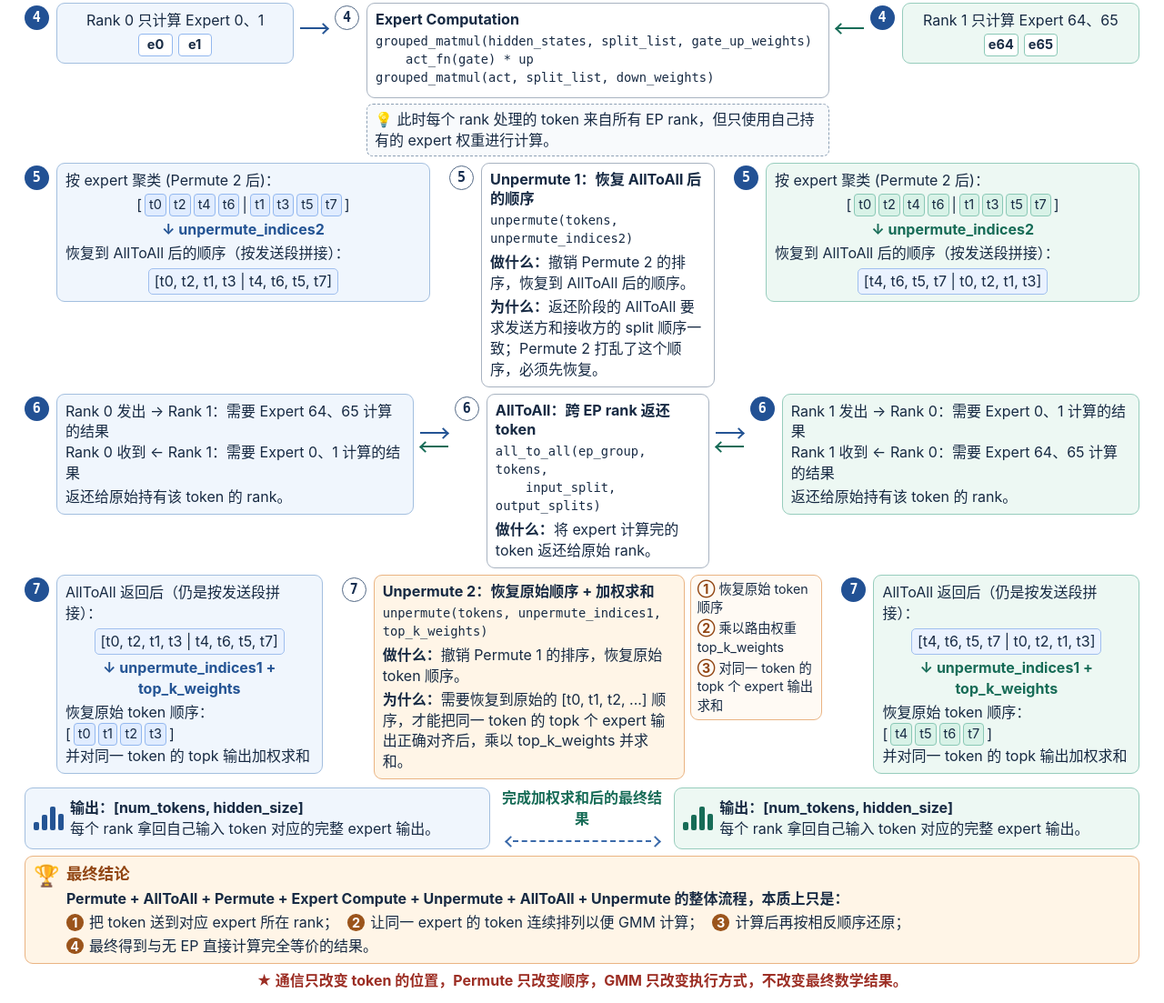
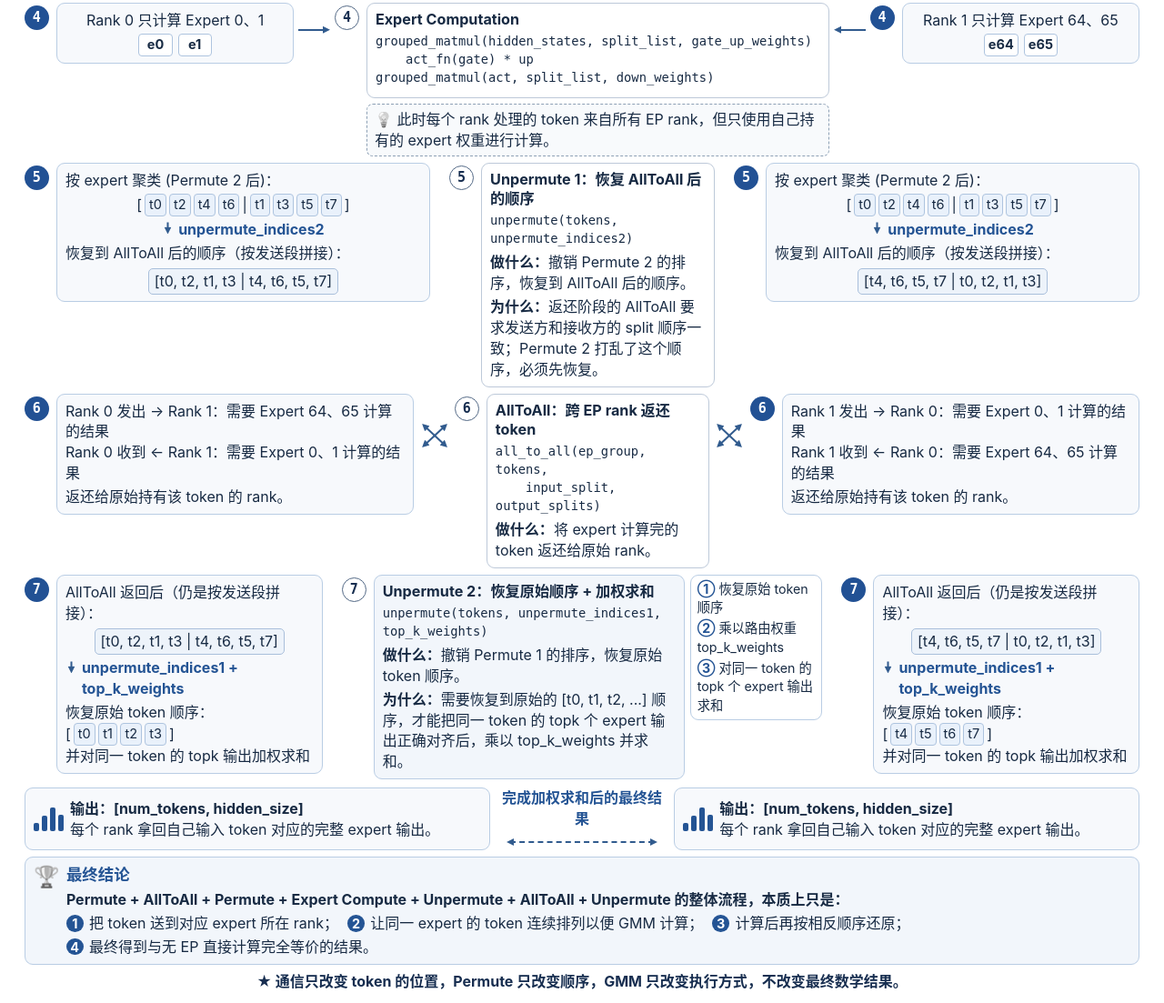
Before and after one commit to jiaqiw09/jiaqiw09.github.io, a plain HTML site: page notes/fsdp2-ep/index.html in a window 1280 px wide. Shown: the part 1393-2496 px from the top of the page at 91% size. Drawn offline with Linux system fonts and the light colour scheme.

Commit message:
Restore original FSDP2 EP connectors and simplify diagram colors

```diff
--- a/notes/fsdp2-ep/index.html
+++ b/notes/fsdp2-ep/index.html
@@ -11,9 +11,8 @@
   --dim: #405974;
   --navy: #172e50;
   --blue: #245494;
-  --green: #176c57;
+  --arrow: #315b8e;
   --line: #c7d6e8;
-  --orange: #914512;
   --mono: "DejaVu Sans Mono", Consolas, "Noto Sans CJK SC", monospace;
   font-family: Inter, "Noto Sans CJK SC", "PingFang SC", "Microsoft YaHei", system-ui, sans-serif;
 }
@@ -31,11 +30,16 @@ code { overflow-wrap: anywhere; }
 header { background: #fff; color: var(--navy); border: 1px solid var(--line); border-radius: 12px; padding: 14px 10px 16px; }
 .grid { display: grid; gap: 9px; }
 .intro { grid-template-columns: minmax(0, .97fr) minmax(0, 1.03fr); margin-top: 10px; }
-.card { background: var(--fill, #fff); border: 1px solid var(--border, #b3c8e3); border-radius: 9px; padding: 7px 9px; min-width: 0; overflow-wrap: anywhere; }
-.r0 { --fill: #f0f6fd; --border: #a3bfdf; --tone: #245494; --chip: #e0ecff; --chip-border: #93b8ef; }
-.r1 { --fill: #edf8f3; --border: #97cdbd; --tone: #176c57; --chip: #d8f2e7; --chip-border: #8ac8b6; }
-.neutral { --border: #a8b3c1; }
-.warm { --fill: #fff5e7; --border: #eab483; --tone: var(--orange); }
+.card { background: var(--fill, #fff); border: 1px solid var(--border, var(--line)); border-radius: 9px; padding: 7px 9px; min-width: 0; overflow-wrap: anywhere; }
+.r0, .r1 {
+  --fill: #f7f9fc;
+  --border: #b9cde4;
+  --tone: var(--blue);
+  --chip: #e9f1fb;
+  --chip-border: #aec4df;
+}
+.neutral { --border: #bdc9d9; }
+.emphasis { --fill: #f2f6fb; --border: #b9cde4; --tone: var(--blue); }
 .centered { text-align: center; }
 ul,ol { margin: 3px 0 0; padding-left: 1.45em; }
 .intro ul { padding-left: 1.2em; }
@@ -47,21 +51,42 @@ ul,ol { margin: 3px 0 0; padding-left: 1.45em; }
 .rank-pair { grid-template-columns: minmax(0, 1fr) minmax(112px, .36fr) minmax(0, 1fr); align-items: stretch; margin-top: 9px; }
 .rank-head { padding: 0 0 6px; text-align: center; }
 .rank-head h2 { padding: 5px 7px; margin: 0 0 4px; border-bottom: 1px solid var(--border); background: var(--chip); border-radius: 8px 8px 0 0; }
-.exchange { display: grid; align-content: center; justify-items: center; text-align: center; gap: 5px; color: #a12d22; font-weight: 750; }
-.wire { display: grid; grid-template-columns: 7px minmax(0, 1fr) 7px; align-items: center; width: min(90%, 220px); color: #3b6aaa; margin-block: 4px; }
-.wire > span { border-top: 2px dashed currentColor; }
-.wire::before, .wire::after, .flow-arrow::after {
-  content: ""; width: 7px; height: 7px;
-  border-top: 2px solid currentColor; border-right: 2px solid currentColor;
-  transform: rotate(45deg);
+.exchange { display: grid; align-content: center; justify-items: center; text-align: center; gap: 5px; color: var(--blue); font-weight: 750; }
+.connection {
+  position: relative;
+  display: block;
+  height: 10px;
+  color: var(--arrow);
 }
-.wire::before { transform: rotate(-135deg); }
-.flow-arrow { display: block; position: relative; height: 12px; color: var(--blue); }
-.flow-arrow::before { content: ""; position: absolute; top: 5px; inset-inline: 2px 4px; border-top: 2px solid currentColor; }
-.flow-arrow::after { position: absolute; top: 2px; right: 3px; }
-.flow-arrow.reverse { color: var(--green); }
-.flow-arrow.reverse::before { inset-inline: 4px 2px; }
-.flow-arrow.reverse::after { right: auto; left: 3px; transform: rotate(-135deg); }
+.connection > span {
+  position: absolute;
+  inset-inline: 0;
+  top: 4px;
+  border-top: 2px solid currentColor;
+}
+.connection.points-left > span, .connection.both-ends > span { left: 4px; }
+.connection.points-right > span, .connection.both-ends > span { right: 4px; }
+.connection::before, .connection::after {
+  position: absolute;
+  top: 1px;
+  z-index: 1;
+  width: 8px;
+  height: 8px;
+}
+.connection.points-left::before, .connection.both-ends::before {
+  content: "";
+  left: 0;
+  background: currentColor;
+  clip-path: polygon(0 50%, 100% 0, 100% 100%);
+}
+.connection.points-right::after, .connection.both-ends::after {
+  content: "";
+  right: 0;
+  background: currentColor;
+  clip-path: polygon(100% 50%, 0 0, 0 100%);
+}
+.wire { width: min(90%, 220px); margin-block: 4px; }
+.wire > span { border-top-style: dashed; }
 .workflow { display: grid; margin-top: 7px; gap: 7px; }
 .stage {
   --side: 1.33fr;
@@ -78,9 +103,31 @@ ul,ol { margin: 3px 0 0; padding-left: 1.45em; }
 }
 .stage.compute { --side: .79fr; --center: 1.45fr; }
 .stage.combine { --side: .93fr; --center: 1.5fr; }
-.connector { display: grid; align-self: start; gap: 3px; margin-top: 37px; }
-.compute .connector { margin-top: 22px; }
-.sort-arrow { width: 18px; margin: 2px auto; transform: rotate(90deg); }
+.connector { align-self: start; justify-self: stretch; margin-top: 35px; }
+.cross-connector {
+  display: grid;
+  place-items: center;
+  justify-self: center;
+  width: 100%;
+  max-width: 34px;
+  height: 30px;
+  margin-top: 31px;
+}
+.cross-connector .connection { grid-area: 1 / 1; width: 112%; }
+.cross-connector .connection:first-child { transform: rotate(43deg); }
+.cross-connector .connection:last-child { transform: rotate(-43deg); }
+.compute .connector { margin-top: 25px; }
+.sort-arrow {
+  display: block;
+  width: 12px;
+  height: 9px;
+  margin: 4px auto;
+  background: var(--arrow);
+  clip-path: polygon(0 0, 100% 0, 50% 100%);
+}
+.down-mark { width: 13px; transform: rotate(90deg); }
+.restore-label { display: flex; align-items: flex-start; justify-content: center; gap: 5px; color: var(--blue); }
+.restore-label .down-mark { flex: 0 0 13px; margin-top: .36em; }
 .lane { display: grid; grid-template-columns: 29px minmax(0, 1fr); gap: 6px; align-items: start; min-width: 0; }
 .badge { display: grid; place-items: center; width: 27px; height: 27px; border-radius: 50%; font: 750 15px var(--mono); background: #225194; color: white; margin-top: 3px; }
 .middle .badge { color: var(--navy); background: white; border: 1.4px solid #526885; }
@@ -88,23 +135,22 @@ ul,ol { margin: 3px 0 0; padding-left: 1.45em; }
 .middle pre { margin: 4px 0; }
 .chips { display: inline-flex; flex-wrap: wrap; align-items: center; justify-content: center; gap: 3px; vertical-align: middle; }
 .chip { display: inline-grid; place-items: center; padding: 1px 4px; min-width: 1.5em; font-size: .91em; background: var(--chip, #e0ecff); border: 1px solid var(--chip-border, #93b8ef); border-radius: 4px; color: var(--ink); }
-.chip.remote { background: #ffedcf; border-color: #e5b56c; }
+.chip.remote { background: #fff; border-style: dashed; }
 .chip.expert { background: white; min-width: 2.55em; font-weight: 700; margin-inline: 3px; }
 .stack-sorted { display: grid; grid-template-columns: minmax(0, 1fr) 10px minmax(0, 1fr); gap: 4px; align-items: end; padding: 4px 0 2px; text-align: center; }
 .stack-sorted .chips { position: relative; border-top: 1px solid #92a5bc; padding-top: 2px; margin-bottom: 1px; }
 .stack-sorted .caption { display: block; }
-.save { width: fit-content; max-width: 100%; margin: 5px auto 0; padding: 1px 6px; border: 1px dashed #9765df; background: #faf4ff; border-radius: 7px; color: #603bae; font-size: .9em; text-align: center; }
+.save { width: fit-content; max-width: 100%; margin: 5px auto 0; padding: 1px 6px; border: 1px dashed #a4b7ce; background: #fff; border-radius: 7px; color: var(--blue); font-size: .9em; text-align: center; }
 .input-lists { display: grid; gap: 2px; margin: 4px 0; }
 .input-lists > div { display: flex; align-items: baseline; flex-wrap: wrap; gap: 3px 5px; }
 .input-lists .caption { white-space: nowrap; }
 .reordered { text-align: center; border-top: 1px solid #93a5b6; padding-top: 5px; margin-top: 3px; }
-.reordered strong,.rank-accent { color: var(--tone); }
+.reordered strong { color: var(--blue); }
 .expert-labels { text-align: center; word-spacing: .3em; color: var(--navy); margin-top: 2px; }
-.sequence { display: inline-block; max-width: 100%; border: 1px solid #a0bfee; border-radius: 5px; background: #eaf2ff; padding: 2px 6px; margin-top: 3px; }
+.sequence { display: inline-block; max-width: 100%; border: 1px solid #a9bfdb; border-radius: 5px; background: #edf3fa; padding: 2px 6px; margin-top: 3px; }
 .combine-mid { grid-template-columns: minmax(0, 2.35fr) minmax(0, 1fr); gap: 6px; align-items: start; }
-.combine-mid .side-steps { padding: 5px 7px; font-size: .89em; background: #fffaf4; }
-.side-steps b { color: var(--orange); }
-.output .exchange { color: #176c57; }
+.combine-mid .side-steps { padding: 5px 7px; font-size: .89em; background: #fff; }
+.side-steps b { color: var(--blue); }
 .output .card { display: grid; grid-template-columns: 34px minmax(0, 1fr); gap: 6px; align-items: center; }
 .histogram { display: flex; gap: 3px; align-items: flex-end; }
 .histogram i { width: 6px; background: var(--tone); height: 9px; border-radius: 2px; }
@@ -113,9 +159,10 @@ ul,ol { margin: 3px 0 0; padding-left: 1.45em; }
 .histogram i:nth-child(4) { height: 18px; }
 .conclusion { display: grid; grid-template-columns: 28px minmax(0, 1fr); gap: 8px; margin-top: 7px; }
 .conclusion .trophy { font-size: 23px; line-height: 1.3; }
+.symbol { display: inline-block; filter: grayscale(1); }
 .result-steps { display: flex; flex-wrap: wrap; gap: 3px 10px; margin-top: 3px; }
-.result-steps b { display: inline-grid; min-width: 1.3em; height: 1.3em; place-items: center; margin-right: 2px; border-radius: 50%; background: #9b541b; color: white; font-size: .9em; }
-.closing { margin-top: 7px; color: #9c2e24; font-weight: 750; text-align: center; }
+.result-steps b { display: inline-grid; min-width: 1.3em; height: 1.3em; place-items: center; margin-right: 2px; border-radius: 50%; background: var(--blue); color: white; font-size: .9em; }
+.closing { margin-top: 7px; color: var(--navy); font-weight: 750; text-align: center; }
 @media(max-width:1100px) {
   .stage { --side: 1fr; --center: .88fr; gap: 9px; }
   .stage.compute { --side: .83fr; --center: 1.35fr; }
@@ -124,7 +171,8 @@ ul,ol { margin: 3px 0 0; padding-left: 1.45em; }
 }
 @media(max-width:740px) {
   .intro, .stage, .stage.with-connector { grid-template-columns: 1fr; }
-  .connector, .compute .connector { justify-self: center; width: 22px; margin: 3px 0; transform: rotate(90deg); }
+  .connector, .compute .connector { justify-self: center; width: 25px; margin: 4px 0; }
+  .compute .connector { transform: rotate(90deg); }
   .rank-pair { grid-template-columns: minmax(0, 1fr) minmax(74px,.4fr) minmax(0,1fr); }
   .workflow { gap: 10px; }
   .stage { gap: 4px; padding-top: 5px; border-top: 1px solid var(--line); }
@@ -151,7 +199,7 @@ ul,ol { margin: 3px 0 0; padding-left: 1.45em; }
         <li>Permute / Unpermute 操作的是这 S×topk 个向量在行维度上的重排。</li>
         <li><strong>关键前提</strong>：在 FSDP2 + EP 架构下，EP group 内各 rank 属于不同的数据分片，因此看到的输入 token 不同；AllToAll 负责把 token 发往对应 expert 所在 rank，并在计算后返还。</li>
       </ol>
-      <p class="callout">💡 <strong>注：</strong>4 卡、ep_size=2 时，EP group 可为 {卡0, 卡1} 与 {卡2, 卡3}；这里仅展示一个 EP group 内两张卡如何协作完成 MoE 计算。</p>
+      <p class="callout"><span class="symbol" aria-hidden="true">💡</span> <strong>注：</strong>4 卡、ep_size=2 时，EP group 可为 {卡0, 卡1} 与 {卡2, 卡3}；这里仅展示一个 EP group 内两张卡如何协作完成 MoE 计算。</p>
     </section>
     <section class="card r0">
       <h2>3.1 为什么数学上等价</h2>
@@ -173,7 +221,7 @@ ul,ol { margin: 3px 0 0; padding-left: 1.45em; }
       <p>输入 tokens: [t0, t1, t2, t3]</p><p class="caption">卡0的 FSDP2 数据分片</p>
       <p>top_k_index: [[0,64], [1,65], ...]</p><p class="caption">全局 expert 编号</p>
     </section>
-    <div class="exchange"><p>输入 token 不同<br>（不同 DP 分片）</p><span class="wire" aria-hidden="true"><span></span></span></div>
+    <div class="exchange"><p>输入 token 不同<br>（不同 DP 分片）</p><span class="wire connection both-ends" aria-hidden="true"><span></span></span></div>
     <section class="card rank-head r1">
       <h2>EP Rank 1（持有 Expert 64–127）</h2>
       <p>输入 tokens: [t4, t5, t6, t7]</p><p class="caption">卡1的 FSDP2 数据分片</p>
@@ -210,14 +258,14 @@ ul,ol { margin: 3px 0 0; padding-left: 1.45em; }
         <p>Rank 0 发出 → Rank 1：卡0数据中路由到 Expert 64、65 的 token<br>Rank 0 收到 ← Rank 1：卡1数据中路由到 Expert 0、1 的 token</p>
         <p>现在 Rank 0 汇集了所有 EP rank 中需要 Expert 0、1 处理的 token。</p>
       </div></div>
-      <div class="connector" aria-hidden="true"><span class="flow-arrow"></span><span class="flow-arrow reverse"></span></div>
+      <div class="connector cross-connector" aria-hidden="true"><span class="connection both-ends"><span></span></span><span class="connection both-ends"><span></span></span></div>
       <div class="lane middle neutral"><span class="badge" aria-hidden="true">2</span><div class="card">
         <h3 id="step-2">AllToAll：跨 EP rank 交换 token</h3>
         <pre>all_to_all(ep_group, tokens,
     output_splits, input_split)</pre>
         <p><strong>做什么：</strong>将需要远端 expert 计算的 token 发给对应 rank，同时接收其他 rank 发来的、需要本地 expert 计算的 token。</p>
       </div></div>
-      <div class="connector" aria-hidden="true"><span class="flow-arrow"></span><span class="flow-arrow reverse"></span></div>
+      <div class="connector cross-connector" aria-hidden="true"><span class="connection both-ends"><span></span></span><span class="connection both-ends"><span></span></span></div>
       <div class="lane r1"><span class="badge" aria-hidden="true">2</span><div class="card">
         <p>Rank 1 发出 → Rank 0：卡1数据中路由到 Expert 0、1 的 token<br>Rank 1 收到 ← Rank 0：卡0数据中路由到 Expert 64、65 的 token</p>
         <p>现在 Rank 1 汇集了所有 EP rank 中需要 Expert 64、65 处理的 token。</p>
@@ -231,7 +279,7 @@ ul,ol { margin: 3px 0 0; padding-left: 1.45em; }
           <div><span class="caption">来自卡0:</span><span class="chips"><span class="chip">t0(→e0)</span><span class="chip">t2(→e0)</span><span class="chip remote">t1(→e1)</span><span class="chip remote">t3(→e1)</span></span></div>
           <div><span class="caption">来自卡1:</span><span class="chips"><span class="chip">t4(→e0)</span><span class="chip">t6(→e0)</span><span class="chip remote">t5(→e1)</span><span class="chip remote">t7(→e1)</span></span></div>
         </div>
-        <p class="centered">混杂在一起，同一 expert 的 token 不连续</p><span class="sort-arrow flow-arrow" aria-hidden="true"></span>
+        <p class="centered">混杂在一起，同一 expert 的 token 不连续</p><span class="sort-arrow" aria-hidden="true"></span>
         <div class="reordered"><strong>Rank 0 Permute 2 后：</strong> <span class="chips"><span>[</span><span class="chip">t0</span><span class="chip">t2</span><span class="chip">t4</span><span class="chip">t6</span><span>|</span><span class="chip remote">t1</span><span class="chip remote">t3</span><span class="chip remote">t5</span><span class="chip remote">t7</span><span>]</span></span></div>
         <p class="expert-labels mono">e0 e0 e0 e0　 e1 e1 e1 e1</p>
         <p>同一 expert 的 token 连续，split_list = [4, 4]，可直接 grouped matmul</p>
@@ -249,7 +297,7 @@ ul,ol { margin: 3px 0 0; padding-left: 1.45em; }
           <div><span class="caption">来自卡1:</span><span class="chips"><span class="chip">t4(→e64)</span><span class="chip">t6(→e64)</span><span class="chip remote">t5(→e65)</span><span class="chip remote">t7(→e65)</span></span></div>
           <div><span class="caption">来自卡0:</span><span class="chips"><span class="chip">t0(→e64)</span><span class="chip">t2(→e64)</span><span class="chip remote">t1(→e65)</span><span class="chip remote">t3(→e65)</span></span></div>
         </div>
-        <p class="centered">混杂在一起，同一 expert 的 token 不连续</p><span class="sort-arrow flow-arrow" aria-hidden="true"></span>
+        <p class="centered">混杂在一起，同一 expert 的 token 不连续</p><span class="sort-arrow" aria-hidden="true"></span>
         <div class="reordered"><strong>Rank 1 Permute 2 后：</strong> <span class="chips"><span>[</span><span class="chip">t0</span><span class="chip">t2</span><span class="chip">t4</span><span class="chip">t6</span><span>|</span><span class="chip remote">t1</span><span class="chip remote">t3</span><span class="chip remote">t5</span><span class="chip remote">t7</span><span>]</span></span></div>
         <p class="expert-labels mono">e64 e64 e64 e64　 e65 e65 e65 e65</p>
         <p>同一 expert 的 token 连续，split_list = [4, 4]，可直接 grouped matmul</p>
@@ -259,16 +307,16 @@ ul,ol { margin: 3px 0 0; padding-left: 1.45em; }
 
     <section class="stage compute with-connector" data-step="4" aria-labelledby="step-4">
       <div class="lane r0"><span class="badge" aria-hidden="true">4</span><div class="card centered"><p>Rank 0 只计算 Expert 0、1</p><p><span class="chip expert">e0</span><span class="chip expert">e1</span></p></div></div>
-      <div class="connector" aria-hidden="true"><span class="flow-arrow"></span></div>
+      <div class="connector" aria-hidden="true"><span class="connection points-right"><span></span></span></div>
       <div class="lane middle neutral"><span class="badge" aria-hidden="true">4</span><div>
         <div class="card"><h3 id="step-4">Expert Computation</h3>
           <pre>grouped_matmul(hidden_states, split_list, gate_up_weights)
     act_fn(gate) * up
 grouped_matmul(act, split_list, down_weights)</pre>
         </div>
-        <p class="callout">💡 此时每个 rank 处理的 token 来自所有 EP rank，但只使用自己持有的 expert 权重进行计算。</p>
+        <p class="callout"><span class="symbol" aria-hidden="true">💡</span> 此时每个 rank 处理的 token 来自所有 EP rank，但只使用自己持有的 expert 权重进行计算。</p>
       </div></div>
-      <div class="connector" aria-hidden="true"><span class="flow-arrow reverse"></span></div>
+      <div class="connector" aria-hidden="true"><span class="connection points-left"><span></span></span></div>
       <div class="lane r1"><span class="badge" aria-hidden="true">4</span><div class="card centered"><p>Rank 1 只计算 Expert 64、65</p><p><span class="chip expert">e64</span><span class="chip expert">e65</span></p></div></div>
     </section>
 
@@ -276,7 +324,7 @@ grouped_matmul(act, split_list, down_weights)</pre>
       <div class="lane r0"><span class="badge" aria-hidden="true">5</span><div class="card">
         <p>按 expert 聚类 (Permute 2 后)：</p>
         <p class="centered"><span class="chips"><span>[</span><span class="chip">t0</span><span class="chip">t2</span><span class="chip">t4</span><span class="chip">t6</span><span>|</span><span class="chip">t1</span><span class="chip">t3</span><span class="chip">t5</span><span class="chip">t7</span><span>]</span></span></p>
-        <p class="centered rank-accent"><strong>↓ unpermute_indices2</strong></p>
+        <p class="restore-label"><span class="connection points-right down-mark" aria-hidden="true"><span></span></span><strong>unpermute_indices2</strong></p>
         <p>恢复到 AllToAll 后的顺序（按发送段拼接）：</p>
         <p class="centered"><span class="sequence">[t0, t2, t1, t3 | t4, t6, t5, t7]</span></p>
       </div></div>
@@ -290,7 +338,7 @@ unpermute_indices2)</pre>
       <div class="lane r1"><span class="badge" aria-hidden="true">5</span><div class="card">
         <p>按 expert 聚类 (Permute 2 后)：</p>
         <p class="centered"><span class="chips"><span>[</span><span class="chip">t0</span><span class="chip">t2</span><span class="chip">t4</span><span class="chip">t6</span><span>|</span><span class="chip">t1</span><span class="chip">t3</span><span class="chip">t5</span><span class="chip">t7</span><span>]</span></span></p>
-        <p class="centered rank-accent"><strong>↓ unpermute_indices2</strong></p>
+        <p class="restore-label"><span class="connection points-right down-mark" aria-hidden="true"><span></span></span><strong>unpermute_indices2</strong></p>
         <p>恢复到 AllToAll 后的顺序（按发送段拼接）：</p>
         <p class="centered"><span class="sequence">[t4, t6, t5, t7 | t0, t2, t1, t3]</span></p>
       </div></div>
@@ -301,14 +349,14 @@ unpermute_indices2)</pre>
         <p>Rank 0 发出 → Rank 1：需要 Expert 64、65 计算的结果<br>Rank 0 收到 ← Rank 1：需要 Expert 0、1 计算的结果</p>
         <p>返还给原始持有该 token 的 rank。</p>
       </div></div>
-      <div class="connector" aria-hidden="true"><span class="flow-arrow"></span><span class="flow-arrow reverse"></span></div>
+      <div class="connector cross-connector" aria-hidden="true"><span class="connection both-ends"><span></span></span><span class="connection both-ends"><span></span></span></div>
       <div class="lane middle neutral"><span class="badge" aria-hidden="true">6</span><div class="card">
         <h3 id="step-6">AllToAll：跨 EP rank 返还 token</h3>
         <pre>all_to_all(ep_group, tokens,
     input_split, output_splits)</pre>
         <p><strong>做什么：</strong>将 expert 计算完的 token 返还给原始 rank。</p>
       </div></div>
-      <div class="connector" aria-hidden="true"><span class="flow-arrow"></span><span class="flow-arrow reverse"></span></div>
+      <div class="connector cross-connector" aria-hidden="true"><span class="connection both-ends"><span></span></span><span class="connection both-ends"><span></span></span></div>
       <div class="lane r1"><span class="badge" aria-hidden="true">6</span><div class="card">
         <p>Rank 1 发出 → Rank 0：需要 Expert 0、1 计算的结果<br>Rank 1 收到 ← Rank 0：需要 Expert 64、65 计算的结果</p>
         <p>返还给原始持有该 token 的 rank。</p>
@@ -319,10 +367,10 @@ unpermute_indices2)</pre>
       <div class="lane r0"><span class="badge" aria-hidden="true">7</span><div class="card">
         <p>AllToAll 返回后（仍是按发送段拼接）：</p>
         <p class="centered"><span class="sequence">[t0, t2, t1, t3 | t4, t6, t5, t7]</span></p>
-        <p class="centered rank-accent"><strong>↓ unpermute_indices1 + top_k_weights</strong></p>
+        <p class="restore-label"><span class="connection points-right down-mark" aria-hidden="true"><span></span></span><strong>unpermute_indices1 + top_k_weights</strong></p>
         <p>恢复原始 token 顺序：<span class="chips"><span>[</span><span class="chip">t0</span><span class="chip">t1</span><span class="chip">t2</span><span class="chip">t3</span><span>]</span></span><br>并对同一 token 的 topk 输出加权求和</p>
       </div></div>
-      <div class="lane middle warm"><span class="badge" aria-hidden="true">7</span><div class="grid combine-mid">
+      <div class="lane middle emphasis"><span class="badge" aria-hidden="true">7</span><div class="grid combine-mid">
         <div class="card">
           <h3 id="step-7">Unpermute 2：恢复原始顺序 + 加权求和</h3>
           <pre>unpermute(tokens, unpermute_indices1,
@@ -335,7 +383,7 @@ top_k_weights)</pre>
       <div class="lane r1"><span class="badge" aria-hidden="true">7</span><div class="card">
         <p>AllToAll 返回后（仍是按发送段拼接）：</p>
         <p class="centered"><span class="sequence">[t4, t6, t5, t7 | t0, t2, t1, t3]</span></p>
-        <p class="centered rank-accent"><strong>↓ unpermute_indices1 + top_k_weights</strong></p>
+        <p class="restore-label"><span class="connection points-right down-mark" aria-hidden="true"><span></span></span><strong>unpermute_indices1 + top_k_weights</strong></p>
         <p>恢复原始 token 顺序：<span class="chips"><span>[</span><span class="chip">t4</span><span class="chip">t5</span><span class="chip">t6</span><span class="chip">t7</span><span>]</span></span><br>并对同一 token 的 topk 输出加权求和</p>
       </div></div>
     </section>
@@ -343,11 +391,11 @@ top_k_weights)</pre>
 
   <div class="grid rank-pair output">
     <div class="card r0"><span class="histogram" aria-hidden="true"><i></i><i></i><i></i><i></i></span><p><strong>输出：[num_tokens, hidden_size]</strong><br>每个 rank 拿回自己输入 token 对应的完整 expert 输出。</p></div>
-    <div class="exchange"><p>完成加权求和后的最终结果</p><span class="wire" aria-hidden="true"><span></span></span></div>
+    <div class="exchange"><p>完成加权求和后的最终结果</p><span class="wire connection both-ends" aria-hidden="true"><span></span></span></div>
     <div class="card r1"><span class="histogram" aria-hidden="true"><i></i><i></i><i></i><i></i></span><p><strong>输出：[num_tokens, hidden_size]</strong><br>每个 rank 拿回自己输入 token 对应的完整 expert 输出。</p></div>
   </div>
-  <section class="card warm conclusion">
-    <span class="trophy" aria-hidden="true">🏆</span>
+  <section class="card emphasis conclusion">
+    <span class="trophy symbol" aria-hidden="true">🏆</span>
     <div>
       <h2>最终结论</h2>
       <p><strong>Permute + AllToAll + Permute + Expert Compute + Unpermute + AllToAll + Unpermute 的整体流程，本质上只是：</strong></p>
```
Also changed, not shown: 1 other file.
